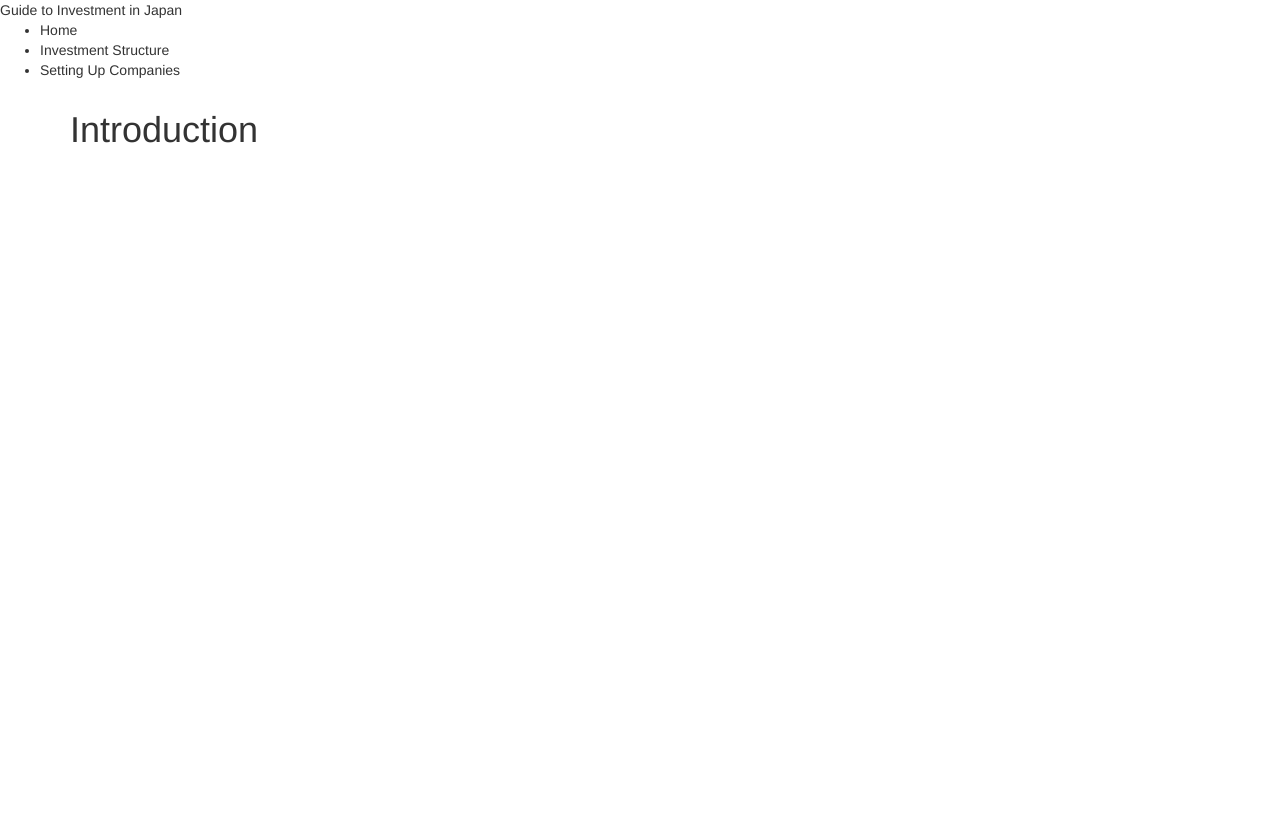
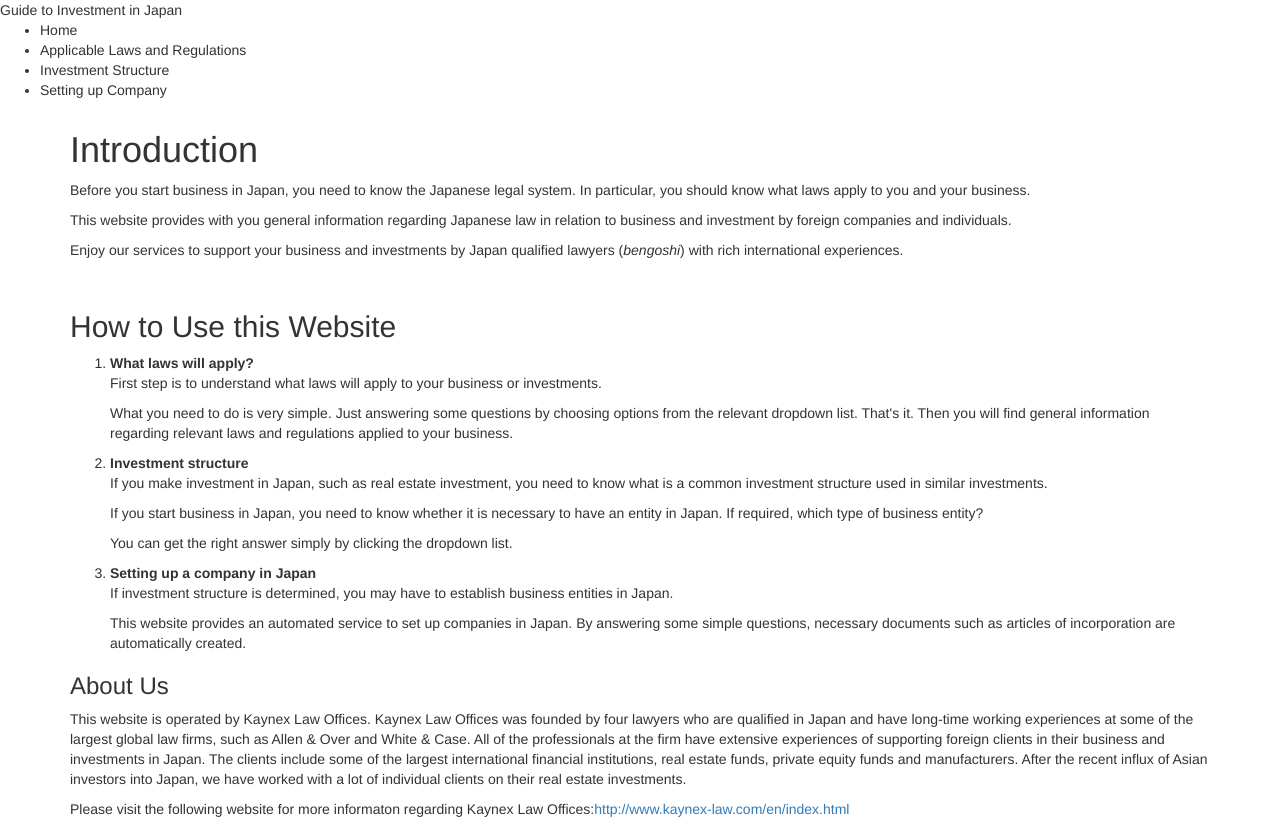
Before and after one commit to Icchi1977/Icchi1977.github.io, a plain HTML site: page index.html in a window 1280 px wide. Before the commit the page ends 800 px from the top, so only its background shows below. Drawn offline with nearby package versions, Linux system fonts and the light colour scheme.

Commit message:
Fourth commit

```diff
--- a/index.html
+++ b/index.html
@@ -18,15 +18,33 @@
       <div class="menu">
         <ul>
           <li>Home</li>
+          <li>Applicable Laws and Regulations</li>
           <li>Investment Structure</li>
-          <li>Setting Up Companies</li>
+          <li>Setting up Company</li>
         </ul>
       </div>
       <div class="container">
         <h1>Introduction</h1>
-        <p></p>
+        <p>Before you start business in Japan, you need to know the Japanese legal system. In particular, you should know what laws apply to you and your business.</p>
+        <p>This website provides with you general information regarding Japanese law in relation to business and investment by foreign companies and individuals.</p>
+        <p>Enjoy our services to support your business and investments by Japan qualified lawyers (<i>bengoshi</i>) with rich international experiences.</p>
+        <br>
+        <h2>How to Use this Website</h2>
+        <ol>
+          <li><strong>What laws will apply?</strong></li>
+          <p>First step is to understand what laws will apply to your business or investments.</p>
+          <p>What you need to do is very simple. Just answering some questions by choosing options from the relevant dropdown list. That's it. Then you will find general information regarding relevant laws and regulations applied to your business.</p>
+          <li><strong>Investment structure</strong></li>
+          <p>If you make investment in Japan, such as real estate investment, you need to know what is a common investment structure used in similar investments.</p>
+          <p>If you start business in Japan, you need to know whether it is necessary to have an entity in Japan. If required, which type of business entity?</p>
+          <p>You can get the right answer simply by clicking the dropdown list.</p>
+          <li><strong>Setting up a company in Japan</strong></li>
+          <p>If investment structure is determined, you may have to establish business entities in Japan.</p>
+          <p>This website provides an automated service to set up companies in Japan. By answering some simple questions, necessary documents such as articles of incorporation are automatically created.</p>
+        </ol>
+        <h3>About Us</h3>
+        <p>This website is operated by Kaynex Law Offices. Kaynex Law Offices was founded by four lawyers who are qualified in Japan and have long-time working experiences at some of the largest global law firms, such as Allen & Over and White & Case. All of the professionals at the firm have extensive experiences of supporting foreign clients in their business and investments in Japan. The clients include some of the largest international financial institutions, real estate funds, private equity funds and manufacturers. After the recent influx of Asian investors into Japan, we have worked with a lot of individual clients on their real estate investments.</p>
+        <p>Please visit the following website for more informaton regarding Kaynex Law Offices:<a href="http://www.kaynex-law.com/en/index.html">http://www.kaynex-law.com/en/index.html</a></p>
       </div>
-
-
   </body>
 </html>
```
